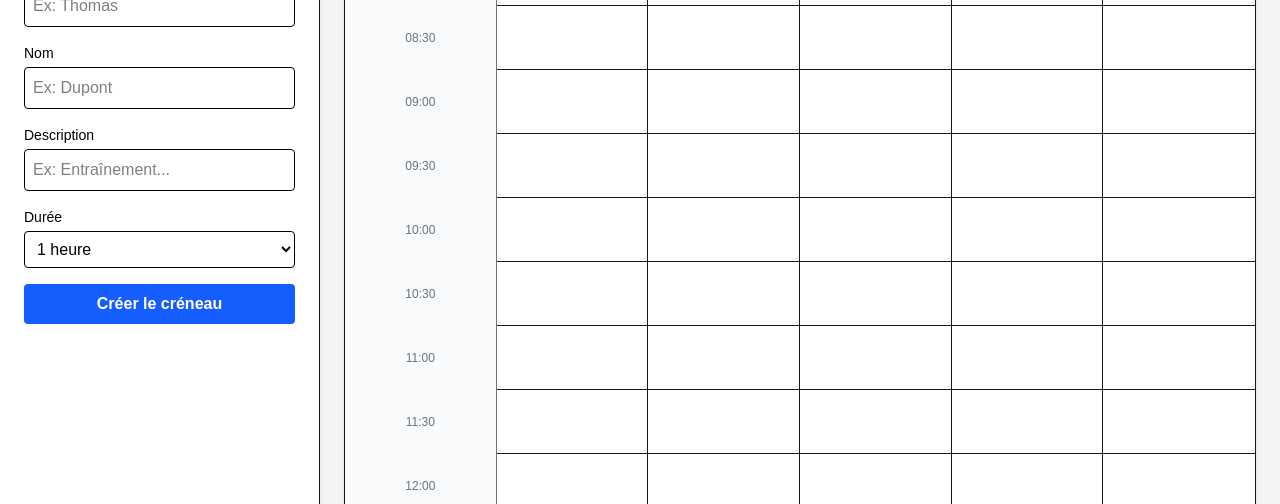
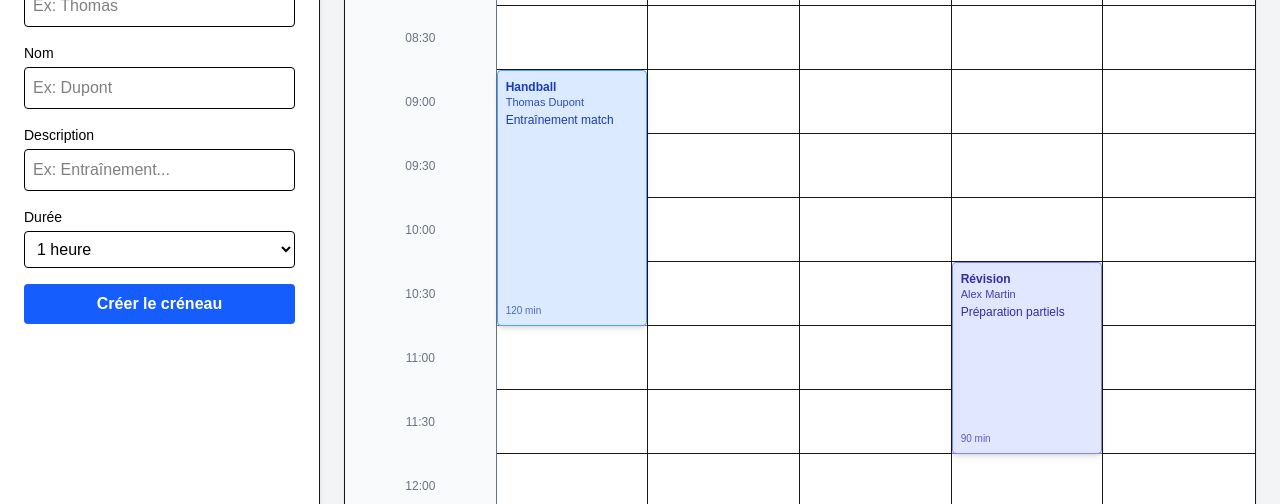
Before and after one commit to lukasv-code/projet_agenda, a Next.js app: page / in a window 1280 px wide. Shown: the part 184-688 px from the top of the page. Built offline with nearby package versions, Linux system fonts and the light colour scheme; no server answers.

Commit message:
feat: initialisation propre du projet Next.js

```diff
--- a/app/page.tsx
+++ b/app/page.tsx
@@ -1,11 +1,45 @@
 "use client";
-import { useState, useEffect } from "react";
+import { useState } from "react";
 
-interface Activity {
-  id: string;
-  name: string;
-  color: string;
-}
+// 1. Liste de base des activités (votre 1er JSON)
+const activitiesData = [
+  {
+    id: "1",
+    name: "Handball",
+    color: "bg-blue-100 border-blue-400 text-blue-800",
+  },
+  {
+    id: "2",
+    name: "Cinéma",
+    color: "bg-green-100 border-green-400 text-green-800",
+  },
+  {
+    id: "3",
+    name: "Casino",
+    color: "bg-purple-100 border-purple-400 text-purple-800",
+  },
+  {
+    id: "4",
+    name: "jeu de société",
+    color: "bg-orange-100 border-orange-400 text-orange-800",
+  },
+  {
+    id: "5",
+    name: "Révision",
+    color: "bg-indigo-100 border-indigo-400 text-indigo-800",
+  },
+  {
+    id: "6",
+    name: "Bar",
+    color: "bg-yellow-100 border-yellow-400 text-yellow-800",
+  },
+  {
+    id: "7",
+    name: "Course à pied",
+    color: "bg-pink-100 border-pink-400 text-pink-800",
+  },
+  { id: "8", name: "Basket", color: "bg-red-100 border-red-400 text-red-800" },
+];
 
 interface Slot {
   activity: string;
@@ -27,6 +61,37 @@ interface PresetSlot {
   duration: number;
 }
 
+// 2. Créneaux prédéfinis au lancement (votre 2ème JSON)
+const initialPresets: PresetSlot[] = [
+  {
+    jour: "Lundi",
+    heureDebut: "09:00",
+    activity: "Handball",
+    prenom: "Thomas",
+    nom: "Dupont",
+    description: "Entraînement match",
+    duration: 120,
+  },
+  {
+    jour: "Mardi",
+    heureDebut: "14:00",
+    activity: "Cinéma",
+    prenom: "Sarah",
+    nom: "Conor",
+    description: "Sortie film SF",
+    duration: 180,
+  },
+  {
+    jour: "Jeudi",
+    heureDebut: "10:30",
+    activity: "Révision",
+    prenom: "Alex",
+    nom: "Martin",
+    description: "Préparation partiels",
+    duration: 90,
+  },
+];
+
 const jours = ["Lundi", "Mardi", "Mercredi", "Jeudi", "Vendredi"];
 
 const generateHours = () => {
@@ -42,44 +107,12 @@ const generateHours = () => {
 
 const heures = generateHours();
 
-export default function AgendaApp() {
-  const [activitiesData, setActivitiesData] = useState<Activity[]>([]);
-  const [description, setDescription] = useState("");
-  const [selectedActivityName, setSelectedActivityName] = useState("");
-  const [prenom, setPrenom] = useState("");
-  const [nom, setNom] = useState("");
-  const [duration, setDuration] = useState("60");
-  const [generatedSlot, setGeneratedSlot] = useState<Slot | null>(null);
+// Fonction pour initialiser l'emploi du temps avec les presets
+const buildInitialSchedule = () => {
+  const schedule: { [key: string]: Slot } = {};
 
-  // Stocke les créneaux de l'EDT
-  const [schedule, setSchedule] = useState<{ [key: string]: Slot }>({});
-  const [filterActivity, setFilterActivity] = useState("Tous");
-
-  // Chargement des deux fichiers JSON au démarrage
-  useEffect(() => {
-    // 1. Charger les activités
-    fetch("/activities.json")
-      .then((res) => res.json())
-      .then((data: Activity[]) => {
-        setActivitiesData(data);
-        if (data.length > 0) {
-          setSelectedActivityName(data[0].name);
-        }
-      })
-      .catch((err) => console.error("Erreur chargement activities.json:", err));
-
-    // 2. Charger les créneaux prédéfinis (presets)
-    fetch("/presets.json")
-      .then((res) => res.json())
-      .then((presets: PresetSlot[]) => {
-        // On va construire l'objet schedule initial
-        fetch("/activities.json")
-          .then((resAct) => resAct.json())
-          .then((activities: Activity[]) => {
-            const initialSchedule: { [key: string]: Slot } = {};
-
-            presets.forEach((preset) => {
-              const actObj = activities.find((a) => a.name === preset.activity);
+  initialPresets.forEach((preset) => {
+    const actObj = activitiesData.find((a) => a.name === preset.activity);
     const color = actObj
       ? actObj.color
       : "bg-blue-100 border-blue-400 text-blue-800";
@@ -98,24 +131,37 @@ export default function AgendaApp() {
 
     if (startIndex !== -1) {
       const startKey = `${preset.jour}-${preset.heureDebut}`;
-                initialSchedule[startKey] = slot;
+      schedule[startKey] = slot;
 
       for (let i = 1; i < numBlocks; i++) {
         const nextIndex = startIndex + i;
         if (nextIndex < heures.length) {
           const nextHeure = heures[nextIndex];
           const nextKey = `${preset.jour}-${nextHeure}`;
-                    initialSchedule[nextKey] = { ...slot, isCovered: true };
+          schedule[nextKey] = { ...slot, isCovered: true };
         }
       }
     }
   });
 
-            setSchedule(initialSchedule);
-          });
-      })
-      .catch((err) => console.error("Erreur chargement presets.json:", err));
-  }, []);
+  return schedule;
+};
+
+export default function AgendaApp() {
+  const [description, setDescription] = useState("");
+  const [selectedActivityName, setSelectedActivityName] = useState(
+    activitiesData[0].name,
+  );
+  const [prenom, setPrenom] = useState("");
+  const [nom, setNom] = useState("");
+  const [duration, setDuration] = useState("60");
+  const [generatedSlot, setGeneratedSlot] = useState<Slot | null>(null);
+
+  // Initialisation directe de l'EDT avec les créneaux prédéfinis
+  const [schedule, setSchedule] = useState<{ [key: string]: Slot }>(
+    buildInitialSchedule,
+  );
+  const [filterActivity, setFilterActivity] = useState("Tous");
 
   const handleGenerate = (e: React.FormEvent) => {
     e.preventDefault();
```
Lines whose indentation alone changed are shown as unchanged.
